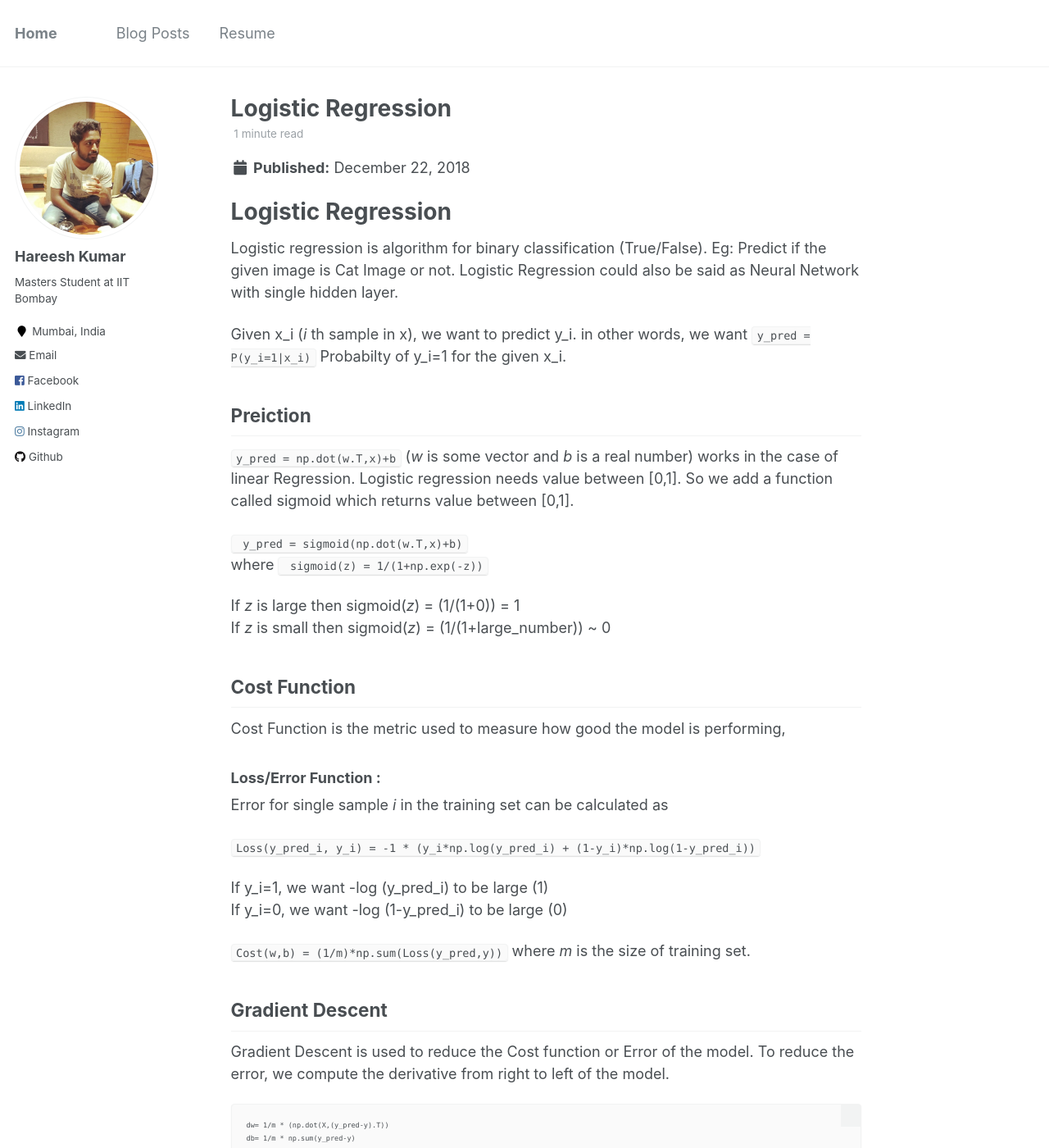
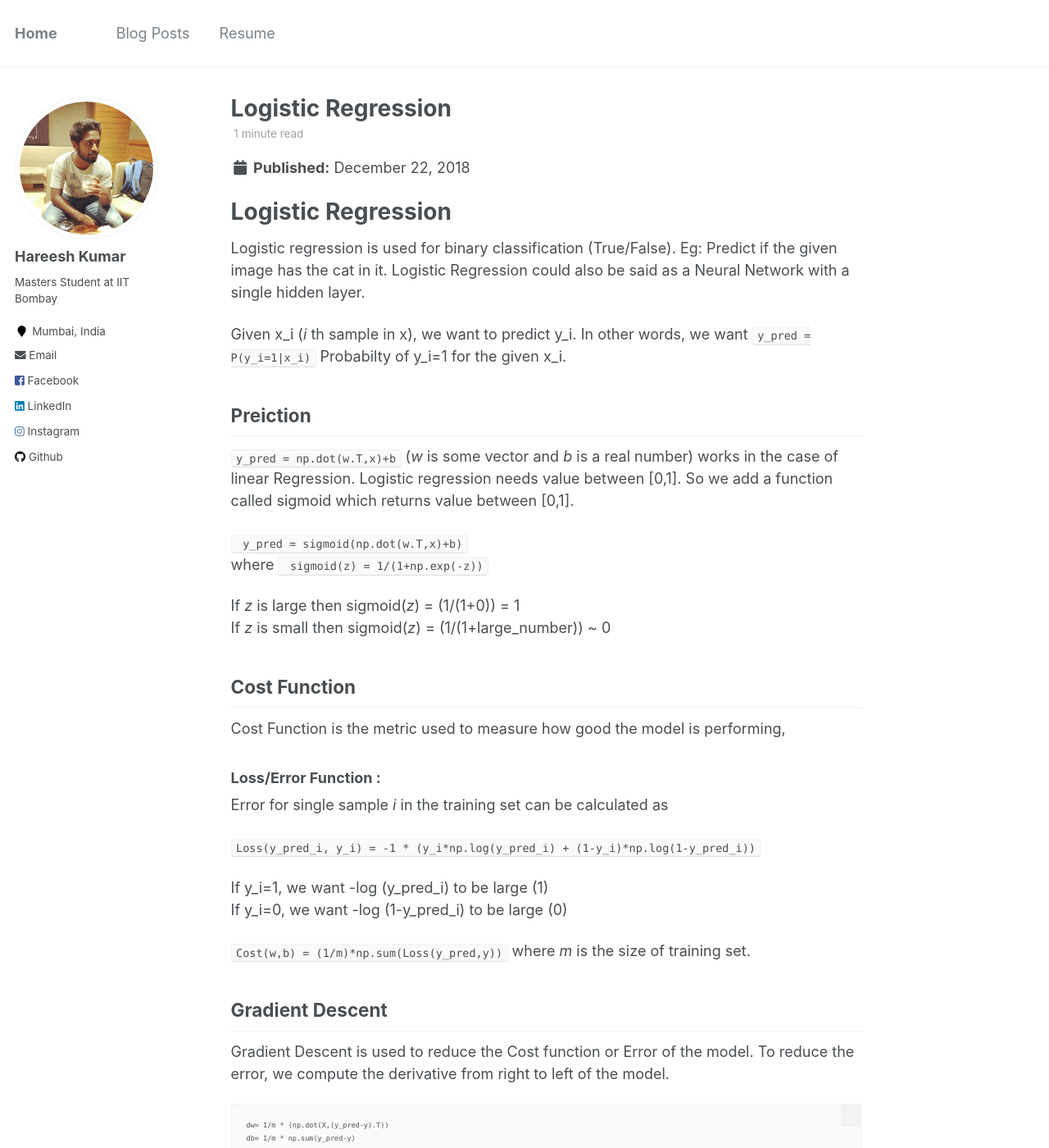
Before and after one commit to har33sh/har33sh.github.io, a Jekyll site: the page built from _posts/2018-12-22-blog-post-2.md, in a window 1280 px wide and 1400 px high. Shown: the whole window at 82% size. Built offline with Jekyll 4.4.1, drawn with Linux system fonts in a browser that asks for light colours; some of the changed text lies outside the part shown.

Commit message:
Typos resolved

````diff
--- a/_posts/2018-12-22-blog-post-2.md
+++ b/_posts/2018-12-22-blog-post-2.md
@@ -8,9 +8,9 @@ tags:
 ---
 
 # Logistic Regression
-Logistic regression is algorithm for binary classification (True/False). Eg: Predict if the given image is Cat Image or not. Logistic Regression could also be said as Neural Network with single hidden layer.
+Logistic regression is used for binary classification (True/False). Eg: Predict if the given image has the cat in it. Logistic Regression could also be said as a Neural Network with a single hidden layer.
 
-Given x_i (*i* th sample in x), we want to predict y_i. in other words, we want  ```y_pred = P(y_i=1|x_i)```  Probabilty of y_i=1 for the given x_i.
+Given x_i (*i* th sample in x), we want to predict y_i. In other words, we want  ```y_pred = P(y_i=1|x_i)```  Probabilty of y_i=1 for the given x_i.
 
 
 ## Preiction
@@ -49,8 +49,8 @@ db= 1/m * np.sum(y_pred-y)
 ```
 
 we update the values of *w* and *b* by
-'''w = w - learning_rate * dw'''
-'''b = b - learning_rate * db'''
+''' w = w - learning_rate * dw '''
+''' b = b - learning_rate * db '''
 
 
 Prediction is called as Forward Propagation and Computing the Gradient Descent and updating the values of *w* and *b* is called as Reverse/Backward Propagation.
````
